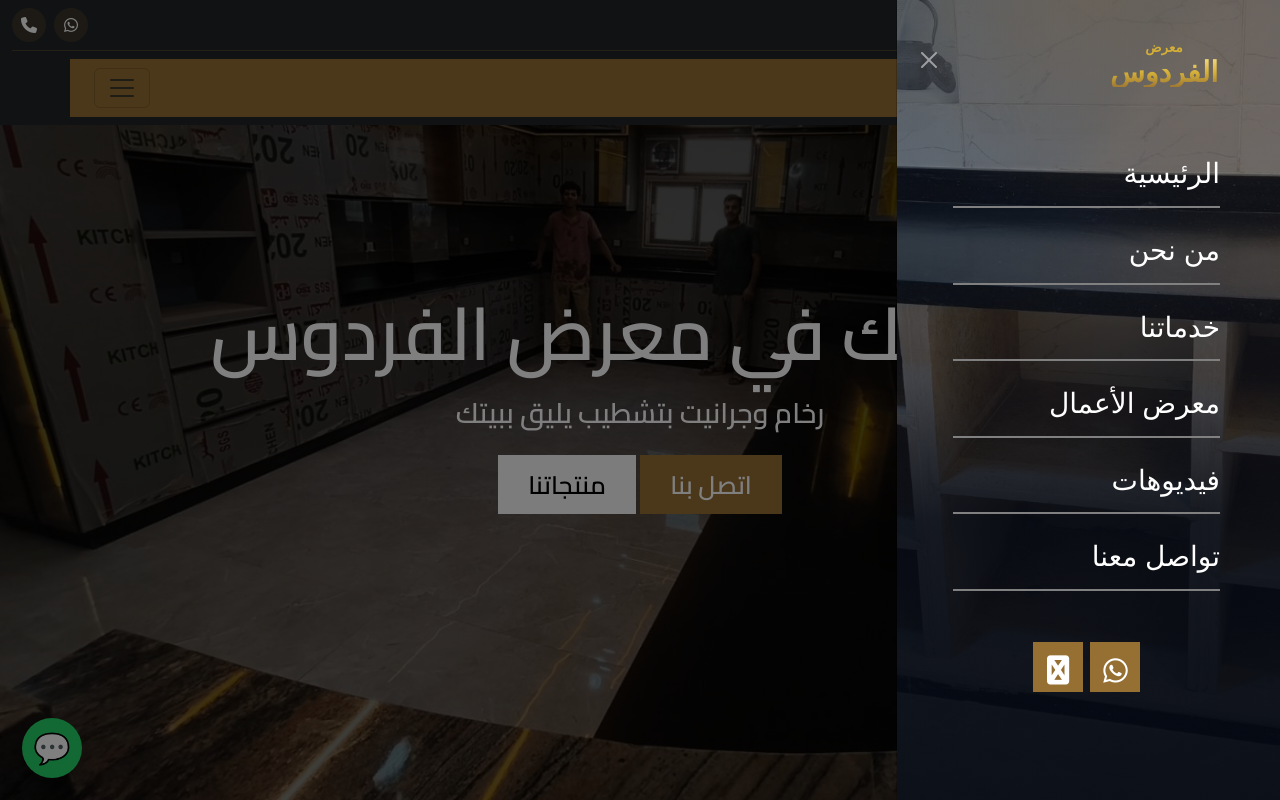
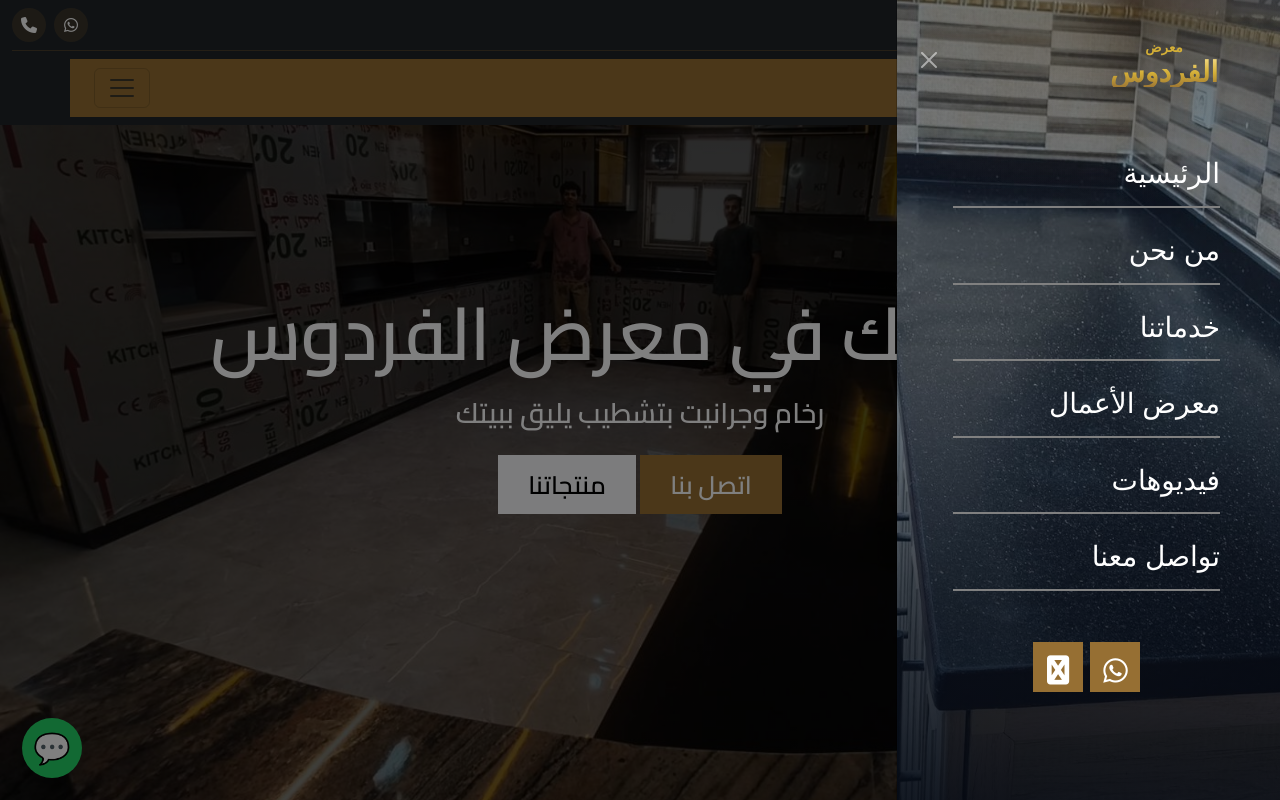
Before and after one commit to kerolles2003/marble-alfirdous, a plain HTML site: page index.html in a window 1280 px wide. Both pictures are taken after a click on the button "Toggle navigation". Shown: the top 800 px of the page. Drawn offline with nearby package versions, Linux system fonts and the light colour scheme.

Commit message:
Round 6: offcanvas background switched to kitchen-04 black speckled granite (zoomed 220%) + fixed leftover template blue RGB to gold

```diff
--- a/assets/css/style.css
+++ b/assets/css/style.css
@@ -6,7 +6,7 @@
     --c-dark: #030f27;
     --c-brand: #966f33;
     --c-brand-light: #966e33c5;
-    --c-brand-rgb: 78, 87, 212;
+    --c-brand-rgb: 150, 111, 51;
     --c-body: #727272;
     --font-base: "ClashDisplay", sans-serif;
     --box-shadow: 0px 15px 25px rgba(0,0,0,0.08);
@@ -101,10 +101,10 @@ img {
       background-color: #05080f;
       background-image:
         radial-gradient(ellipse 120% 42% at 50% 0%, rgba(150,111,51,.22), transparent 62%),
-        linear-gradient(to bottom, rgba(3,8,18,.60), rgba(3,8,18,.55) 30%, rgba(3,8,18,.92) 65%, rgba(3,8,18,.96)),
-        url(../images/kitchen-01.jpg);
-      background-size: auto, auto, cover;
-      background-position: center top, center, center 32%;
+        linear-gradient(to bottom, rgba(3,8,18,.55), rgba(3,8,18,.45) 35%, rgba(3,8,18,.80) 80%, rgba(3,8,18,.92)),
+        url(../images/kitchen-04.jpg);
+      background-size: auto, auto, 220% auto;
+      background-position: center top, center, center 45%;
       background-repeat: no-repeat;
 
   }
```
